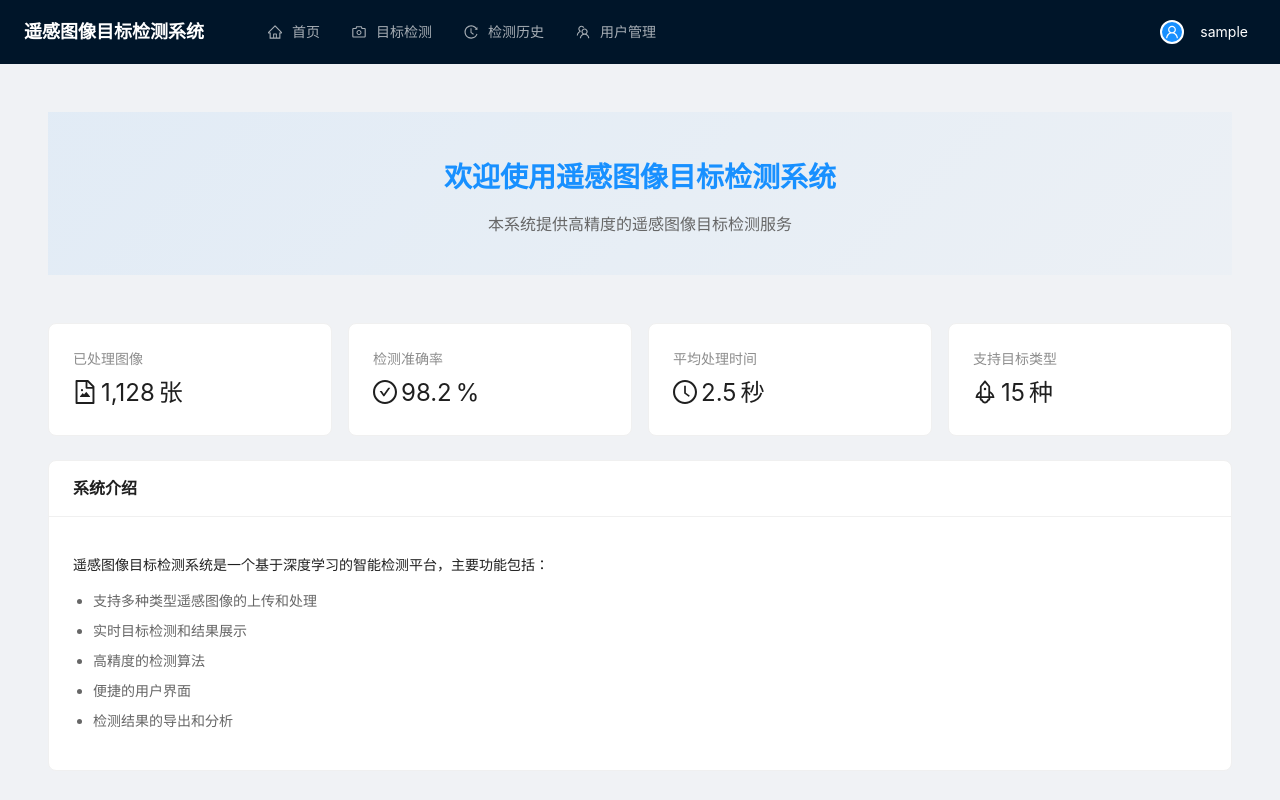
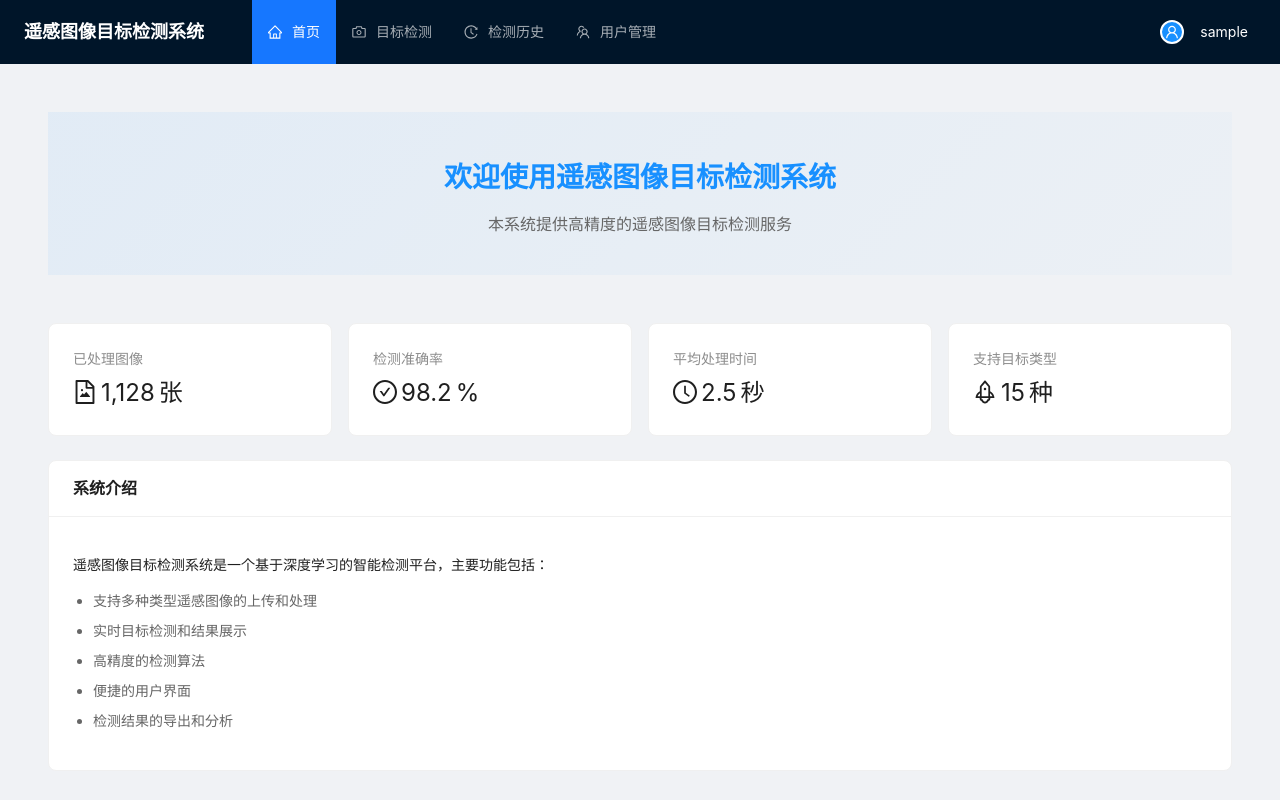
Before and after one commit to hencai/bishe-system-all, a React (Create React App) app in the folder frontend/: page /welcome in a window 1280 px wide. Shown: the top 800 px of the page. Built offline with nearby package versions, Linux system fonts and the light colour scheme; sample sign-in values are in the browser's storage.

Commit message:
第四版 完善首页选中态  但是检测历史页面不刷新 不会丢 否则会丢

```diff
--- a/frontend/src/components/Layout/MainLayout.module.css
+++ b/frontend/src/components/Layout/MainLayout.module.css
@@ -48,7 +48,3 @@
 .mainMenu :global(.ant-menu-item-selected) {
   background-color: #1890ff !important;  /* 使用 antd 的主题蓝色 */
 }
-
-.mainMenu :global(.ant-menu-item:not(.ant-menu-item-selected):hover) {
-  background-color: rgba(24, 144, 255, 0.8) !important;  /* 只在非选中项hover时显示半透明背景 */
-}
--- a/frontend/src/components/Layout/MainLayout.tsx
+++ b/frontend/src/components/Layout/MainLayout.tsx
@@ -44,7 +44,7 @@ const MainLayout: React.FC = () => {
 
   const menuItems = [
     {
-      key: '/',
+      key: '/welcome',
       icon: <HomeOutlined />,
       label: '首页',
     },
@@ -71,10 +71,8 @@ const MainLayout: React.FC = () => {
   };
 
   const getSelectedKey = () => {
-    if (location.pathname === '/') {
-      return '/';
-    }
-    return location.pathname;
+    const pathname = location.pathname;
+    return pathname === '/' ? '/welcome' : pathname;
   };
 
   return (
@@ -88,12 +86,7 @@ const MainLayout: React.FC = () => {
             selectedKeys={[getSelectedKey()]}
             items={menuItems}
             onClick={({ key }) => handleMenuClick(key)}
-            style={{
-              flex: 1,
-              minWidth: 0,
-              backgroundColor: 'transparent'
-            }}
-            className={styles.mainMenu}
+            style={{ flex: 1, minWidth: 0 }}
           />
           {userInfo && (
             <Dropdown overlay={userMenu} placement="bottomRight">
```
